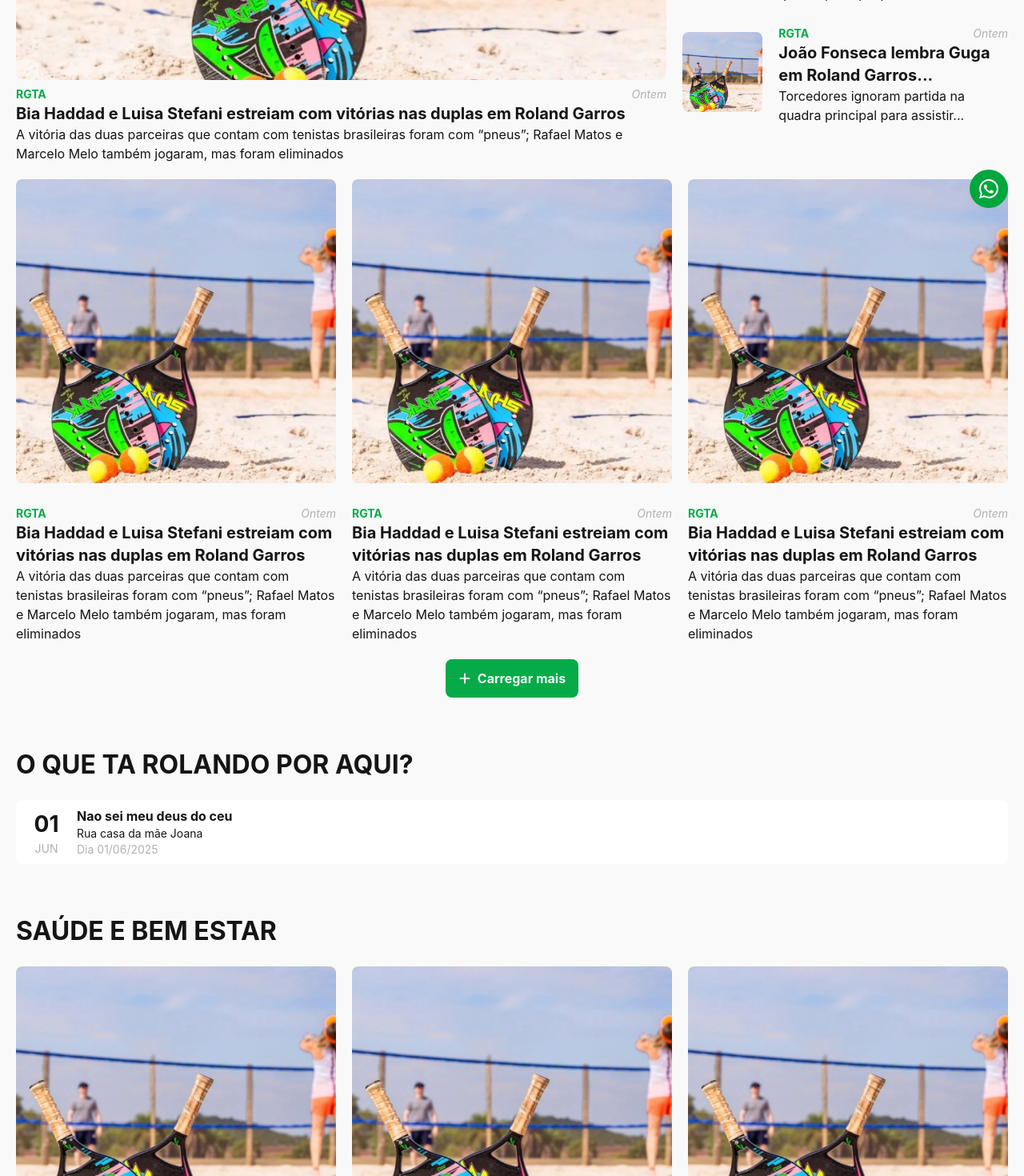
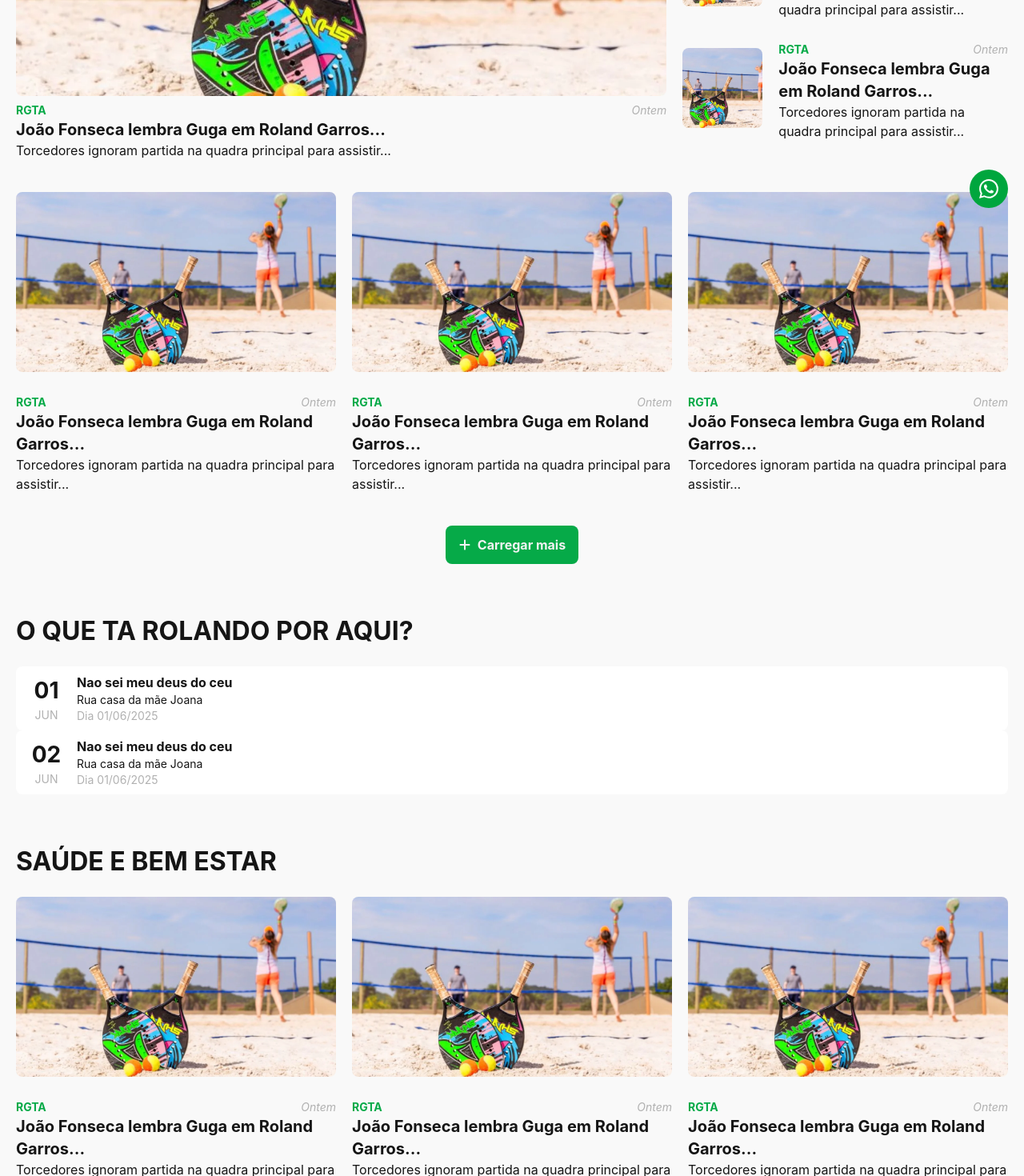
Before and after one commit to mjuliamiosso/top-10-eventos-esportivos, a Next.js app in the folder frontend/: page /news in a window 1280 px wide. Shown: the part 520-1990 px from the top of the page at 80% size. Built offline with nearby package versions, Linux system fonts and the light colour scheme.

Commit message:
refactor(news): use .map() to render repeated components dynamically

```diff
--- a/frontend/src/app/news/page.tsx
+++ b/frontend/src/app/news/page.tsx
@@ -6,89 +6,150 @@
 import { FaPlus } from "react-icons/fa6";
 
 const page = () => {
+  // Notícias em Destaque
+  const featuredNews = [
+    {
+      title: "João Fonseca lembra Guga em Roland Garros...",
+      description:
+        "Torcedores ignoram partida na quadra principal para assistir...",
+      date: "Ontem",
+      image: "/beach-tennis.webp",
+    },
+  ];
+  // Notícias lateral
+  const featuredNewsList = [
+    {
+      title: "João Fonseca lembra Guga em Roland Garros...",
+      description:
+        "Torcedores ignoram partida na quadra principal para assistir...",
+      date: "Ontem",
+      image: "/beach-tennis.webp",
+    },
+    {
+      title: "João Fonseca lembra Guga em Roland Garros...",
+      description:
+        "Torcedores ignoram partida na quadra principal para assistir...",
+      date: "Ontem",
+      image: "/beach-tennis.webp",
+    },
+    {
+      title: "João Fonseca lembra Guga em Roland Garros...",
+      description:
+        "Torcedores ignoram partida na quadra principal para assistir...",
+      date: "Ontem",
+      image: "/beach-tennis.webp",
+    },
+  ];
+  // Outras notícias
+  const otherNewsList = [
+    {
+      title: "João Fonseca lembra Guga em Roland Garros...",
+      description:
+        "Torcedores ignoram partida na quadra principal para assistir...",
+      date: "Ontem",
+      image: "/beach-tennis.webp",
+    },
+    {
+      title: "João Fonseca lembra Guga em Roland Garros...",
+      description:
+        "Torcedores ignoram partida na quadra principal para assistir...",
+      date: "Ontem",
+      image: "/beach-tennis.webp",
+    },
+    {
+      title: "João Fonseca lembra Guga em Roland Garros...",
+      description:
+        "Torcedores ignoram partida na quadra principal para assistir...",
+      date: "Ontem",
+      image: "/beach-tennis.webp",
+    },
+  ];
+
+  // Eventos
+  const eventsList = [
+    {
+      day: "01",
+      month: "JUN",
+      place: "Nao sei meu deus do ceu",
+      address: "Rua casa da mãe Joana",
+      date: "Dia 01/06/2025",
+    },
+    {
+      day: "02",
+      month: "JUN",
+      place: "Nao sei meu deus do ceu",
+      address: "Rua casa da mãe Joana",
+      date: "Dia 01/06/2025",
+    },
+  ];
+
+  // Saúde e bem estar
+  const healthNewsList = [
+    {
+      title: "João Fonseca lembra Guga em Roland Garros...",
+      description:
+        "Torcedores ignoram partida na quadra principal para assistir...",
+      date: "Ontem",
+      image: "/beach-tennis.webp",
+    },
+    {
+      title: "João Fonseca lembra Guga em Roland Garros...",
+      description:
+        "Torcedores ignoram partida na quadra principal para assistir...",
+      date: "Ontem",
+      image: "/beach-tennis.webp",
+    },
+    {
+      title: "João Fonseca lembra Guga em Roland Garros...",
+      description:
+        "Torcedores ignoram partida na quadra principal para assistir...",
+      date: "Ontem",
+      image: "/beach-tennis.webp",
+    },
+  ];
+
+  // Entrevistas
+  const interviewList = [
+    {
+      title: "João Fonseca lembra Guga em Roland Garros...",
+      info: "Torcedores ignoram partida na quadra principal para assistir...",
+      date: "Ontem",
+    },
+    {
+      title: "João Fonseca lembra Guga em Roland Garros...",
+      info: "Torcedores ignoram partida na quadra principal para assistir...",
+      date: "Ontem",
+    },
+    {
+      title: "João Fonseca lembra Guga em Roland Garros...",
+      info: "Torcedores ignoram partida na quadra principal para assistir...",
+      date: "Ontem",
+    },
+  ];
   return (
     <section className="bg-[var(--background-color)]">
       <div className="container sectionSpacing">
         {/* Notícias RGTA */}
-        <div className="flex flex-col gap-5">
+        <div className="flex flex-col gap-5 lg:gap-10">
           <h2 className="sectionHeading lg:mb-5">Na nossa quadra</h2>
           {/* Notícias em destaque */}
           <div className="grid newsGrid gap-5">
-            <News
-              title={
-                "Bia Haddad e Luisa Stefani estreiam com vitórias nas duplas em Roland Garros"
-              }
-              description={
-                "A vitória das duas parceiras que contam com tenistas brasileiras foram com “pneus”; Rafael Matos e Marcelo Melo também jogaram, mas foram eliminados"
-              }
-              date={"Ontem"}
-              image={"/beach-tennis.webp"}
-            ></News>
+            {featuredNews.map((news, index) => (
+              <News key={index} {...news} />
+            ))}
+            {/* Lateral */}
             <div className="flex flex-col gap-5">
-              <News
-                variant="horizontal"
-                title={"João Fonseca lembra Guga em Roland Garros..."}
-                description={
-                  "Torcedores ignoram partida na quadra principal para assistir..."
-                }
-                date={"Ontem"}
-                image={"/beach-tennis.webp"}
-              ></News>
-              <News
-                variant="horizontal"
-                title={"João Fonseca lembra Guga em Roland Garros..."}
-                description={
-                  "Torcedores ignoram partida na quadra principal para assistir..."
-                }
-                date={"Ontem"}
-                image={"/beach-tennis.webp"}
-              ></News>
-              <News
-                variant="horizontal"
-                title={"João Fonseca lembra Guga em Roland Garros..."}
-                description={
-                  "Torcedores ignoram partida na quadra principal para assistir..."
-                }
-                date={"Ontem"}
-                image={"/beach-tennis.webp"}
-              ></News>
+              {featuredNewsList.map((news, index) => (
+                <News key={index} variant="horizontal" {...news} />
+              ))}
             </div>
           </div>
+
           {/* Outras Notícias */}
-          <div className="hidden lg:flex gap-5">
-            <News
-              variant="responsive"
-              title={
-                "Bia Haddad e Luisa Stefani estreiam com vitórias nas duplas em Roland Garros"
-              }
-              description={
-                "A vitória das duas parceiras que contam com tenistas brasileiras foram com “pneus”; Rafael Matos e Marcelo Melo também jogaram, mas foram eliminados"
-              }
-              date={"Ontem"}
-              image={"/beach-tennis.webp"}
-            ></News>
-            <News
-              variant="responsive"
-              title={
-                "Bia Haddad e Luisa Stefani estreiam com vitórias nas duplas em Roland Garros"
-              }
-              description={
-                "A vitória das duas parceiras que contam com tenistas brasileiras foram com “pneus”; Rafael Matos e Marcelo Melo também jogaram, mas foram eliminados"
-              }
-              date={"Ontem"}
-              image={"/beach-tennis.webp"}
-            ></News>
-            <News
-              variant="responsive"
-              title={
-                "Bia Haddad e Luisa Stefani estreiam com vitórias nas duplas em Roland Garros"
-              }
-              description={
-                "A vitória das duas parceiras que contam com tenistas brasileiras foram com “pneus”; Rafael Matos e Marcelo Melo também jogaram, mas foram eliminados"
-              }
-              date={"Ontem"}
-              image={"/beach-tennis.webp"}
-            ></News>
+          <div className="grid lg:grid-cols-3 gap-5">
+            {otherNewsList.map((news, index) => (
+              <News key={index} variant="responsive" {...news} />
+            ))}
           </div>
           <div className="flex justify-center">
             <Button>
@@ -101,46 +162,18 @@
           <h2 className="sectionHeading">O que ta rolando por aqui?</h2>
           {/* Lista de Eventos */}
           <div>
-            <EventDate
-              day={"01"}
-              month={"JUN"}
-              place={"Nao sei meu deus do ceu"}
-              address={"Rua casa da mãe Joana"}
-              date={"Dia 01/06/2025"}
-            ></EventDate>
+            {eventsList.map((news, index) => (
+              <EventDate key={index} {...news} />
+            ))}
           </div>
         </div>
         {/* Saúde e bem estar */}
         <div className="flex flex-col gap-5">
           <h2 className="sectionHeading">Saúde e bem estar</h2>
           <div className="flex flex-col lg:flex-row gap-5">
-            <News
-              variant="responsive"
-              title={"João Fonseca lembra Guga em Roland Garros..."}
-              description={
-                "Torcedores ignoram partida na quadra principal para assistir..."
-              }
-              date={"Ontem"}
-              image={"/beach-tennis.webp"}
-            ></News>
-            <News
-              variant="responsive"
-              title={"João Fonseca lembra Guga em Roland Garros..."}
-              description={
-                "Torcedores ignoram partida na quadra principal para assistir..."
-              }
-              date={"Ontem"}
-              image={"/beach-tennis.webp"}
-            ></News>
-            <News
-              variant="responsive"
-              title={"João Fonseca lembra Guga em Roland Garros..."}
-              description={
-                "Torcedores ignoram partida na quadra principal para assistir..."
-              }
-              date={"Ontem"}
-              image={"/beach-tennis.webp"}
-            ></News>
+            {healthNewsList.map((news, index) => (
+              <News key={index} variant="responsive" {...news} />
+            ))}
           </div>
           <div className="flex justify-center">
             <Button>
@@ -152,11 +185,9 @@
         <div className="flex flex-col gap-5">
           <h2 className="sectionHeading">Entrevistas</h2>
           <div>
-            <Interview
-              title={"Título"}
-              info={"Descrição do vídeo"}
-              date={"Ontem"}
-            ></Interview>
+            {interviewList.map((news, index) => (
+              <Interview key={index} {...news} />
+            ))}
           </div>
         </div>
       </div>
--- a/frontend/src/components/news/News.tsx
+++ b/frontend/src/components/news/News.tsx
@@ -35,7 +35,7 @@
           isHorizontal
             ? "w-[100px] h-[100px]"
             : isResponsive
-            ? "w-[100px] h-[100px] min-w-[100px] lg:w-full lg:aspect-[1/1] lg:h-[380px] lg:max-h-[380px]"
+            ? "w-[100px] h-[100px] min-w-[100px] lg:w-full lg:aspect-[1/1] lg:h-[225px] lg:max-h-[225px]"
             : "w-full max-h-[200px] aspect-[1/1] lg:max-h-[380px]"
         }`}
       >
```
